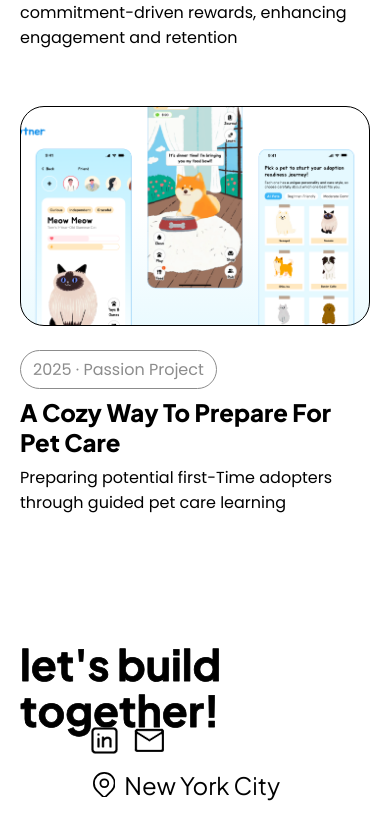
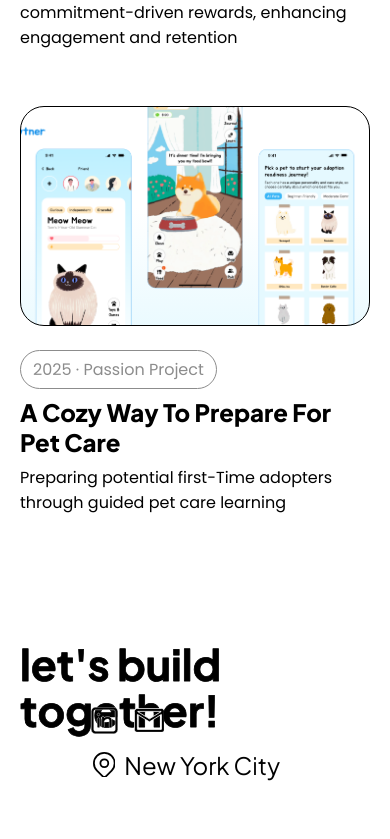
Before and after one commit to ywang179/testhomepage, a React (Vite) app: page / in a window 390 px wide. Shown: the part 2190-3029 px from the top of the page. Built offline with nearby package versions, Linux system fonts and the light colour scheme.

Commit message:
Tighten footer contact spacing

```diff
--- a/src/styles/globals.css
+++ b/src/styles/globals.css
@@ -556,7 +556,7 @@
 }
 
 .hp-cta-text {
-  margin: 0 0 28px 0;
+  margin: 0;
 }
 
 .hp-cta-title-svg {
@@ -701,10 +701,6 @@
     padding: 72px 20px;
   }
 
-  .hp-cta-text {
-    margin-bottom: 20px;
-  }
-
   .hp-contact-row {
     flex-wrap: wrap;
   }
```
